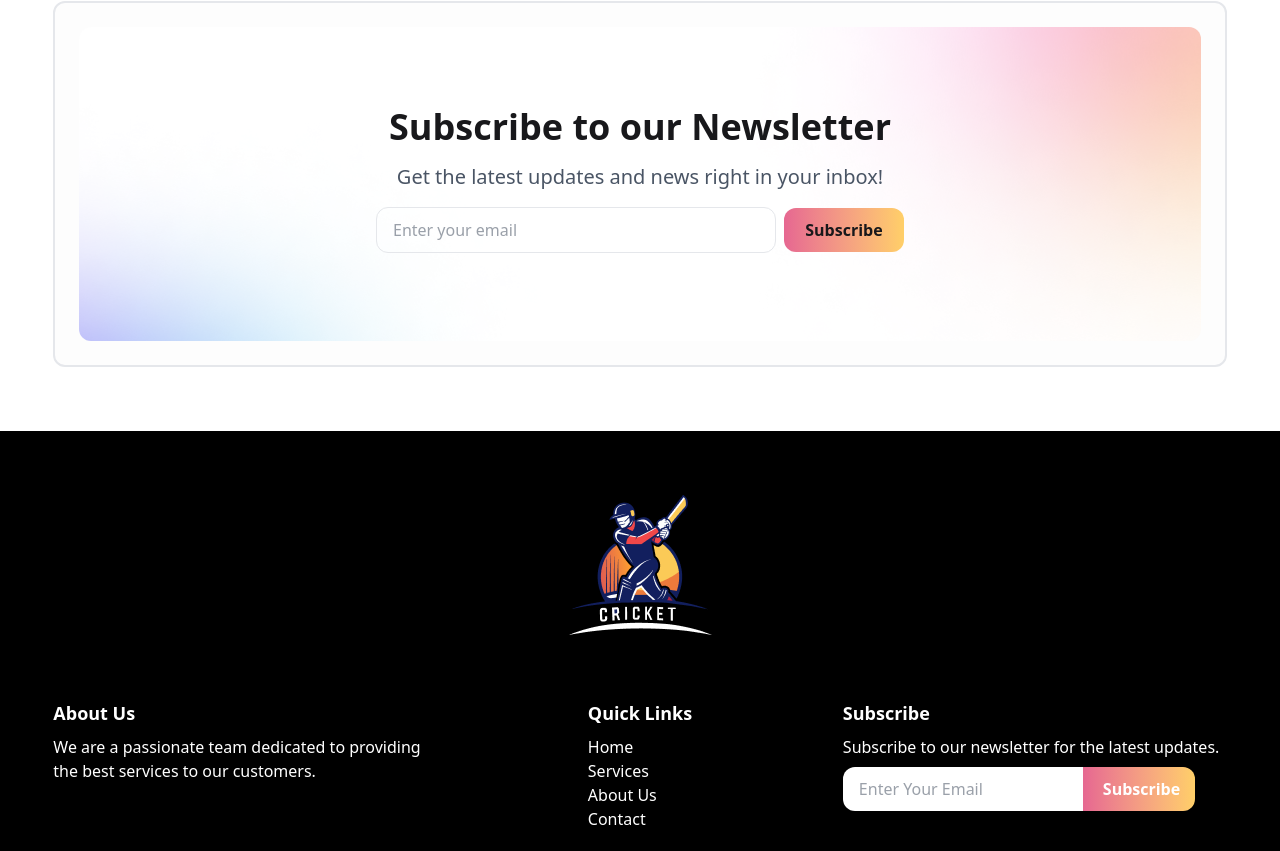
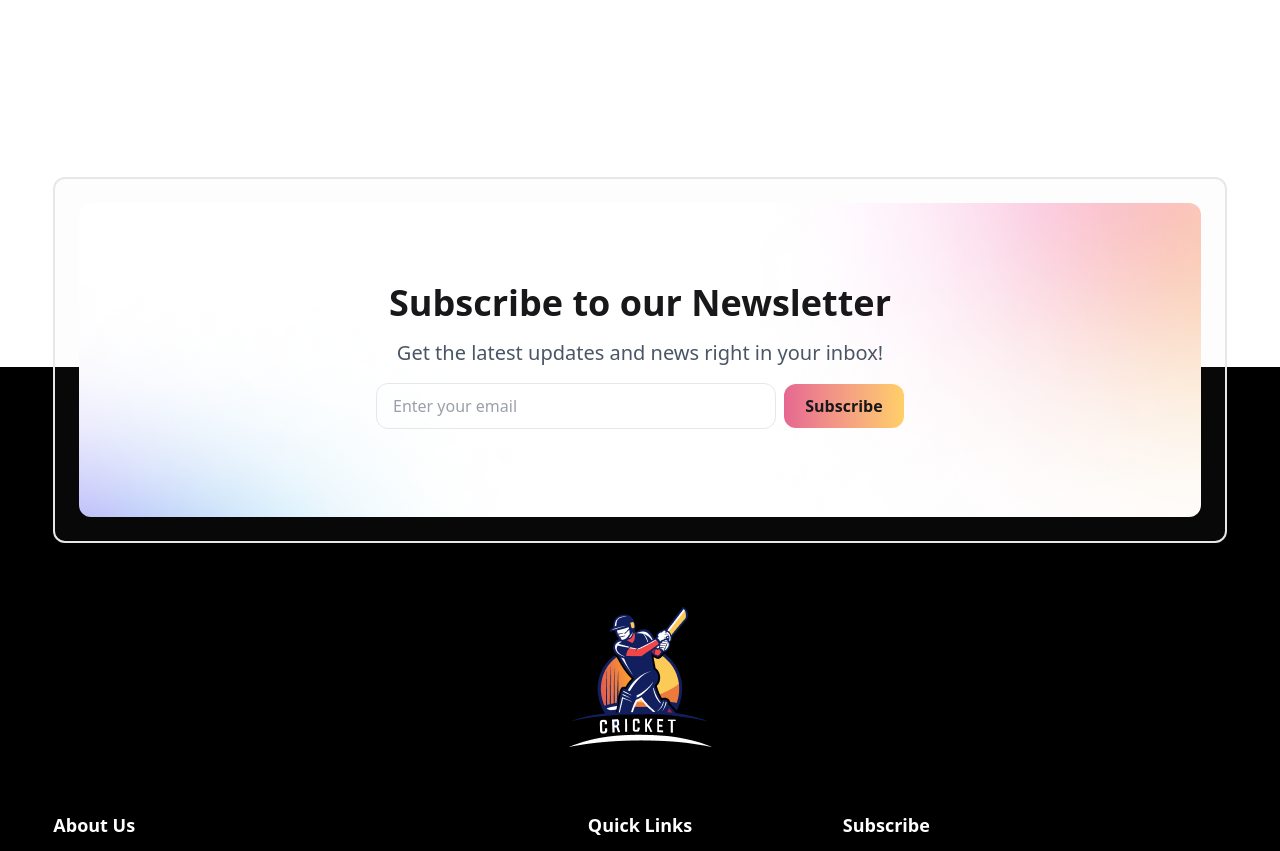
Before and after one commit to obaidullah-miazi-dev/Cricket-player-selection-web, a React (Vite) app: page / in a window 1280 px wide. Shown: the part 3685-4536 px from the top of the page. Built offline with nearby package versions, Linux system fonts and the light colour scheme.

Commit message:
style updated

```diff
--- a/src/Components/Footer/Footer.jsx
+++ b/src/Components/Footer/Footer.jsx
@@ -3,7 +3,7 @@ import FooterLogo from '../../assets/logo-footer.png'
 
 const Footer = () => {
     return (
-        <div className='bg-black text-white pt-16 px-3 md:px-0 mt-16'>
+        <div className='bg-black text-white md:pt-60 pt-16 px-3 md:px-0 mt-16'>
             <div className='mb-16'>
                 <img className='mx-auto' src={FooterLogo} alt="" />
             </div>
--- a/src/Components/Newsletter/Newsletter.jsx
+++ b/src/Components/Newsletter/Newsletter.jsx
@@ -3,7 +3,7 @@ import './Newsletter.css'
 
 const Newsletter = () => {
     return (
-        <div className='md:w-11/12 md:mx-auto mx-3 dark:border-white border-gray-200 border-2 rounded-xl p-6 mt-16 bg-[#c5c5c50a]'>
+        <div className='md:relative md:top-60 md:w-11/12 md:mx-auto mx-3 dark:border-white border-gray-200 border-2 rounded-xl p-6 bg-[#c5c5c50a]'>
             <div className='text-center bg-gradient rounded-xl py-20 space-y-4'>
                 <h1 className='font-bold text-4xl px-3 md:px-0'>Subscribe to our Newsletter</h1>
                 <p className='font-medium text-xl px-3 md:px-0 text-gray-600'>Get the latest updates and news right in your inbox!</p>
```
